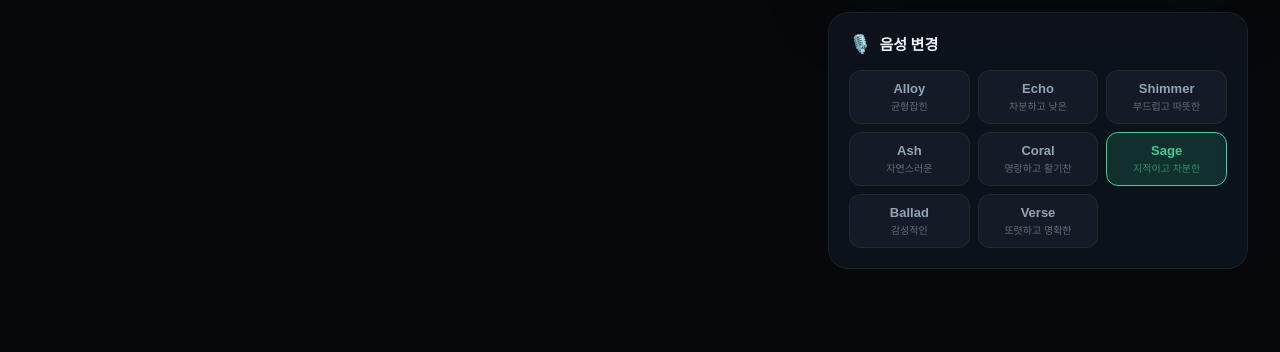
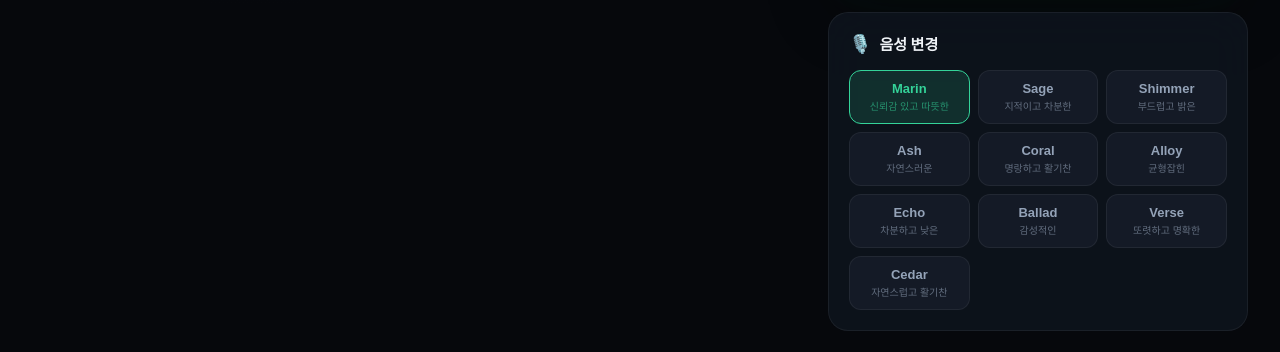
Before and after one commit to sampark0626/A-Machine_Workspace, a React (Vite) app in the folder client/: page / in a window 1280 px wide. Shown: the part 836-1188 px from the top of the page. Before the commit the page ends 1129 px from the top, so only its background shows below. Built offline with nearby package versions, Linux system fonts and the light colour scheme; no server answers.

Commit message:
feat: Marin 및 Cedar 목소리 추가 및 Marin을 기본 목소리로 변경

```diff
--- a/client/src/App.jsx
+++ b/client/src/App.jsx
@@ -45,7 +45,7 @@ function pcm16ToBase64(float32) {
 export default function App() {
   const [callState, setCallState] = useState('idle'); // idle | connecting | active | ended
   const [messages, setMessages] = useState([]);
-  const [currentVoice, setCurrentVoice] = useState('sage');
+  const [currentVoice, setCurrentVoice] = useState('marin');
   const [summary, setSummary] = useState(null);
   const [smsVisible, setSmsVisible] = useState(false);
   const [toolActivity, setToolActivity] = useState(null);
--- a/client/src/components/VoiceSelector.jsx
+++ b/client/src/components/VoiceSelector.jsx
@@ -1,12 +1,14 @@
 const VOICES = [
+  { id: 'marin', name: 'Marin', desc: '신뢰감 있고 따뜻한' },
+  { id: 'sage', name: 'Sage', desc: '지적이고 차분한' },
+  { id: 'shimmer', name: 'Shimmer', desc: '부드럽고 밝은' },
+  { id: 'ash', name: 'Ash', desc: '자연스러운' },
+  { id: 'coral', name: 'Coral', desc: '명랑하고 활기찬' },
   { id: 'alloy', name: 'Alloy', desc: '균형잡힌' },
   { id: 'echo', name: 'Echo', desc: '차분하고 낮은' },
-  { id: 'shimmer', name: 'Shimmer', desc: '부드럽고 따뜻한' },
-  { id: 'ash', name: 'Ash', desc: '자연스러운' },
-  { id: 'coral', name: 'Coral', desc: '명랑하고 활기찬' },
-  { id: 'sage', name: 'Sage', desc: '지적이고 차분한' },
   { id: 'ballad', name: 'Ballad', desc: '감성적인' },
   { id: 'verse', name: 'Verse', desc: '또렷하고 명확한' },
+  { id: 'cedar', name: 'Cedar', desc: '자연스럽고 활기찬' },
 ];
 
 export default function VoiceSelector({ currentVoice, onChangeVoice }) {
```
Also changed, not shown: 1 other file (tests, documents, lock files or other folders).
